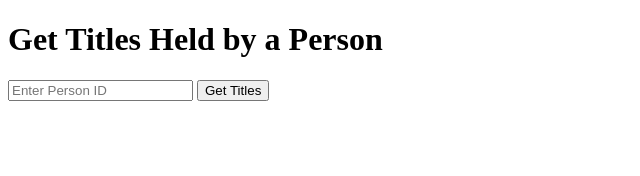
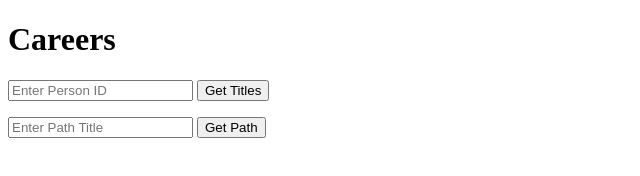
Before and after one commit to chrishawnm/careers, a plain HTML site: page index.html in a window 1280 px wide. Shown: the whole page, without its empty margins (0-640 px from the left). Drawn offline with Linux system fonts and the light colour scheme.

Commit message:
Update index.html

```diff
--- a/index.html
+++ b/index.html
@@ -4,10 +4,15 @@
     <title>Linked List API</title>
 </head>
 <body>
-    <h1>Get Titles Held by a Person</h1>
+    <h1>Careers</h1>
     <input id="person-id" type="number" placeholder="Enter Person ID">
-    <button id="fetch-btn">Get Titles</button>
-    <p id="output"></p>
+    <button id="fetch-btn0">Get Titles</button>
+    <p id="output0"></p>
+
+    <input id="path-id" type="number" placeholder="Enter Path Title">
+    <button id="fetch-btn1">Get Path</button>
+    <p id="output1"></p>
+
 
     <script src="script.js"></script>
 </body>
```
